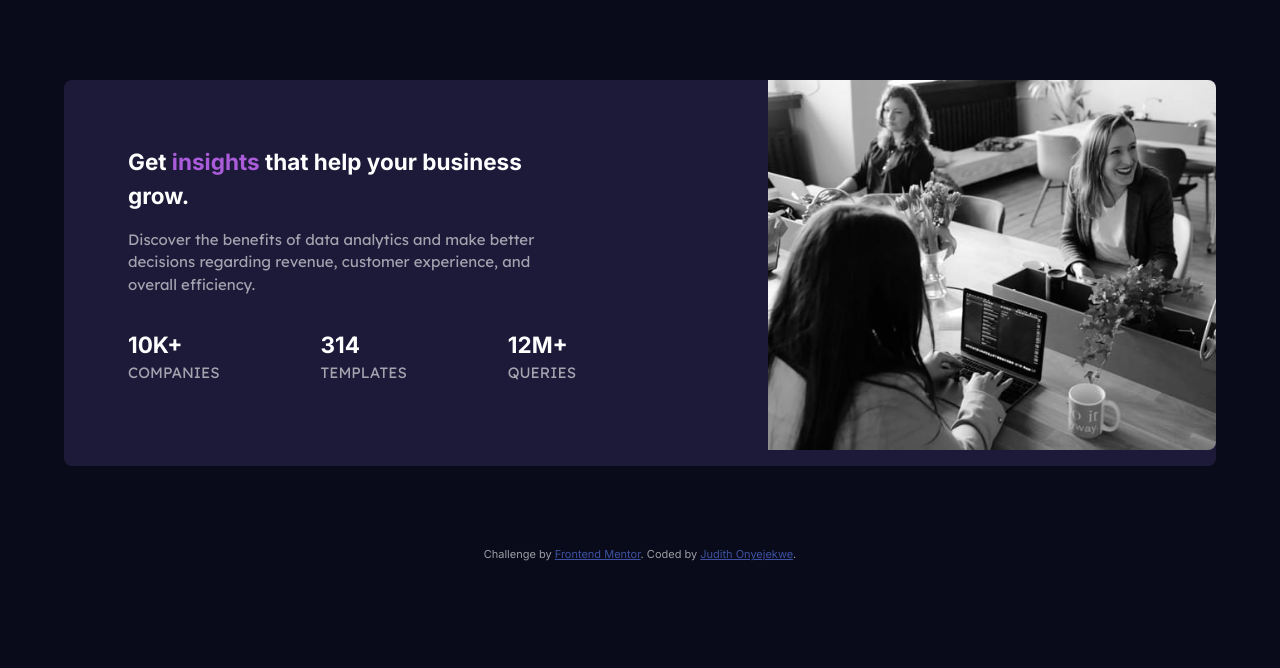
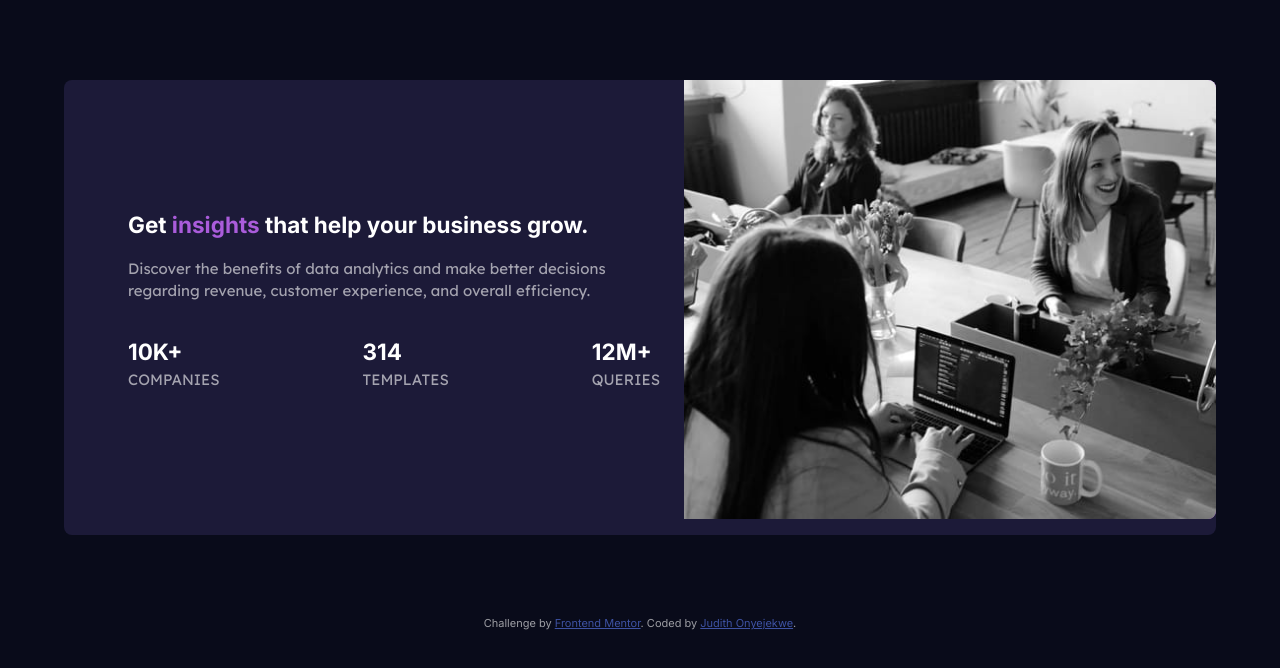
Before and after one commit to Juditho19/Stats-preview-card-component, a plain HTML site: page index.html in a window 1280 px wide. Drawn offline with Linux system fonts and the light colour scheme.

Commit message:
started desktop version

```diff
--- a/style.css
+++ b/style.css
@@ -63,6 +63,7 @@ figure img{
     width: 100%;
     height: auto;
     display: block;
+    background-color: var(--Purple-500);
 }
 
 
@@ -109,13 +110,20 @@ p{
         flex-direction: column;
         justify-content: center;
         padding-left: 4rem;
-        padding-right: 12rem;
         flex: 1;
     }
     figure {
         order: 2; /* Moves image to the right side */
         border-radius: 0 0.5rem 0.5rem 0 ;
         flex: 1;
+        display: flex;
+
+    }
+    figure img{
+        width: 100%;
+        height: 100%;
+        object-fit: cover;
+        object-position: center;
 
     }
     ul{
```
